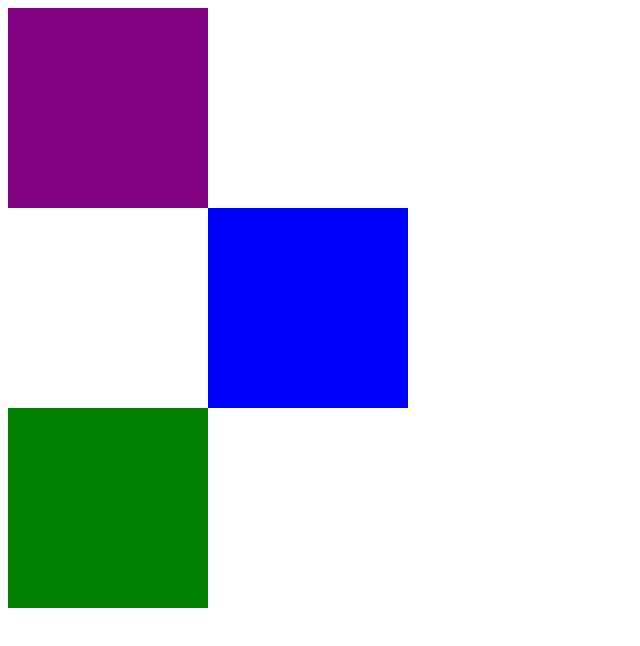
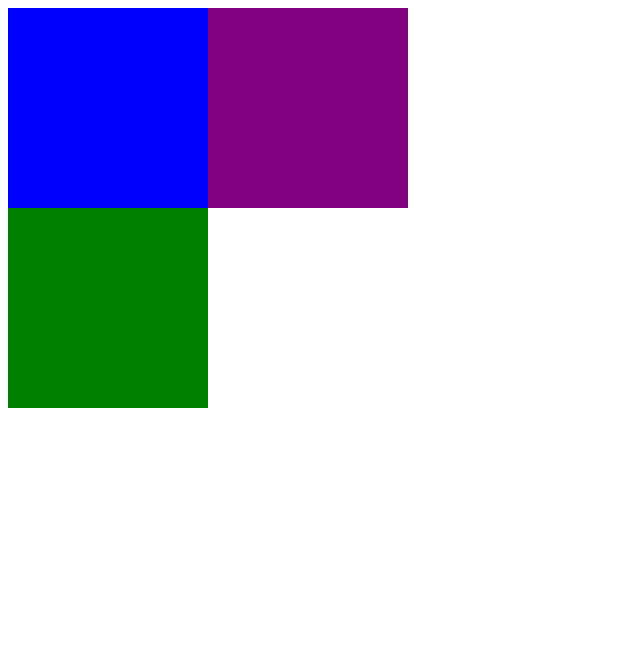
Before and after one commit to virimendez/positioning, a plain HTML site: page index.html in a window 1280 px wide. Shown: the whole page, without its empty margins (0-640 px from the left). Drawn offline with Linux system fonts and the light colour scheme.

Commit message:
posiciones3

```diff
--- a/css/main.css
+++ b/css/main.css
@@ -5,12 +5,14 @@ div{
 
 }
 .azul{
-	background-color: purple;
+	background-color: blue;
+
 }
 .morado{
-	background-color: blue;
+	background-color:purple;
 	margin-left: 200px;
+
 }
-.negro{
+.verde{
 	background-color: green;
 }
--- a/index.html
+++ b/index.html
@@ -6,8 +6,8 @@
 		<link rel="stylesheet" type="text/css" href="css/main.css">
 	</head>
 	<body>
-		<div class="azul"></div>
-		<div class="morado"></div>
-		<div class="negro"></div>
+		<div class="azul"> <div class="morado"></div></div>
+
+		<div class="verde"></div>
 	</body>
 </html>
```
